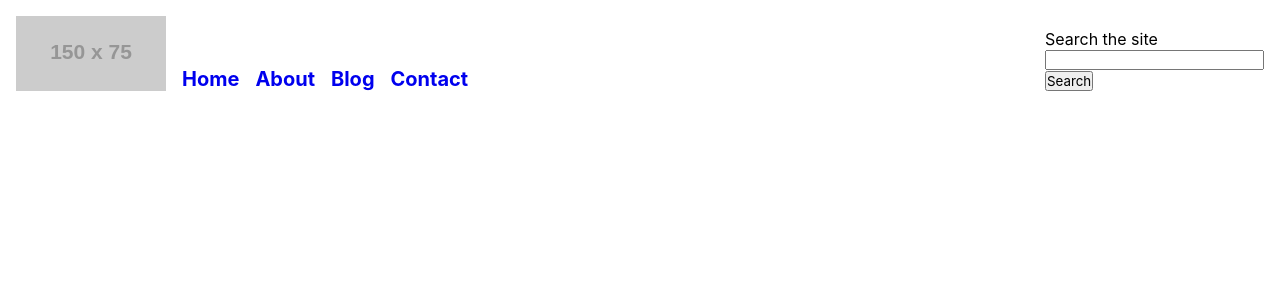
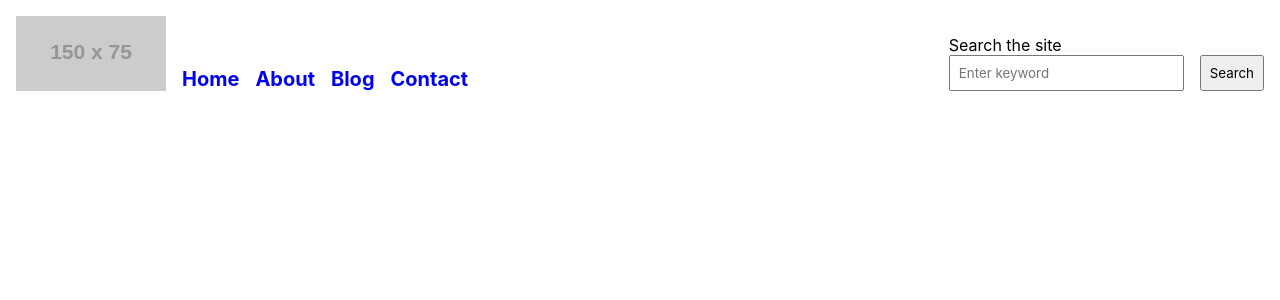
Before and after one commit to AngelAlexQC/paramo-test, a React (Vite) app: page / in a window 1280 px wide. Shown: the top 300 px of the page. Built offline with nearby package versions, Linux system fonts and the light colour scheme.

Commit message:
feat: improve SearchBar with styles & autocomplete

```diff
--- a/src/components/SearchBar/SearchBar.jsx
+++ b/src/components/SearchBar/SearchBar.jsx
@@ -1,24 +1,31 @@
 import { useSearchBar } from "../../hooks";
-
+import styles from "./SearchBar.module.css";
 export default function SearchBar() {
-  const { value, results, searchOnChange, search } = useSearchBar();
+  const { value, results, searchOnChange } = useSearchBar();
   const handleSubmit = (e) => {
     e.preventDefault();
-    if (!value) return;
-    search();
   };
 
   return (
-    <div className="SearchBar">
+    <div className={styles.searchBar}>
       <label htmlFor="search">Search the site</label>
       <form onSubmit={handleSubmit}>
-        <input type="text" value={value} onChange={searchOnChange} />
-        <button onClick={search}>Search</button>
-        <ul className="results">
-          {results.map((result, index) => (
-            <li key={index}>{result}</li>
-          ))}
-        </ul>
+        <input
+          type="text"
+          value={value}
+          onChange={searchOnChange}
+          name="search"
+          id="search"
+          placeholder="Enter keyword"
+        />
+        <button type="submit">Search</button>
+        {results.length > 0 && (
+          <ul className="results">
+            {results.map((result, index) => (
+              <li key={index}>{result}</li>
+            ))}
+          </ul>
+        )}
       </form>
     </div>
   );
--- /dev/null
+++ b/src/components/SearchBar/SearchBar.module.css
@@ -0,0 +1,34 @@
+.searchBar {
+  display: flex;
+  flex-direction: column;
+  position: relative;
+}
+
+.searchBar form {
+  display: flex;
+  flex-direction: row;
+  gap: 1rem;
+}
+
+.searchBar input {
+  flex: 1;
+  padding: 0.5rem;
+}
+
+.searchBar button {
+  padding: 0.5rem;
+}
+
+.searchBar ul {
+  list-style: none;
+  padding: 1rem;
+  margin: 0;
+  position: absolute;
+  top: 100%;
+  left: 0;
+  right: 0;
+  background: white;
+  border: 1px solid black;
+  border-top: none;
+  z-index: 1;
+}
--- a/src/hooks/useSearchBar.jsx
+++ b/src/hooks/useSearchBar.jsx
@@ -18,13 +18,16 @@ export default function useSearchBar() {
     setValue(event.target.value);
   };
 
-  const search = useCallback(() => {
-    if (!value) setResults([]);
+  useEffect(() => {
+    if (!value) {
+      setResults([]);
+      return;
+    }
     const results = records.filter((record) =>
       record.toLowerCase().includes(value.toLowerCase())
     );
     setResults(results);
   }, [value, records]);
 
-  return { value, results, searchOnChange, search };
+  return { value, results, searchOnChange };
 }
```
